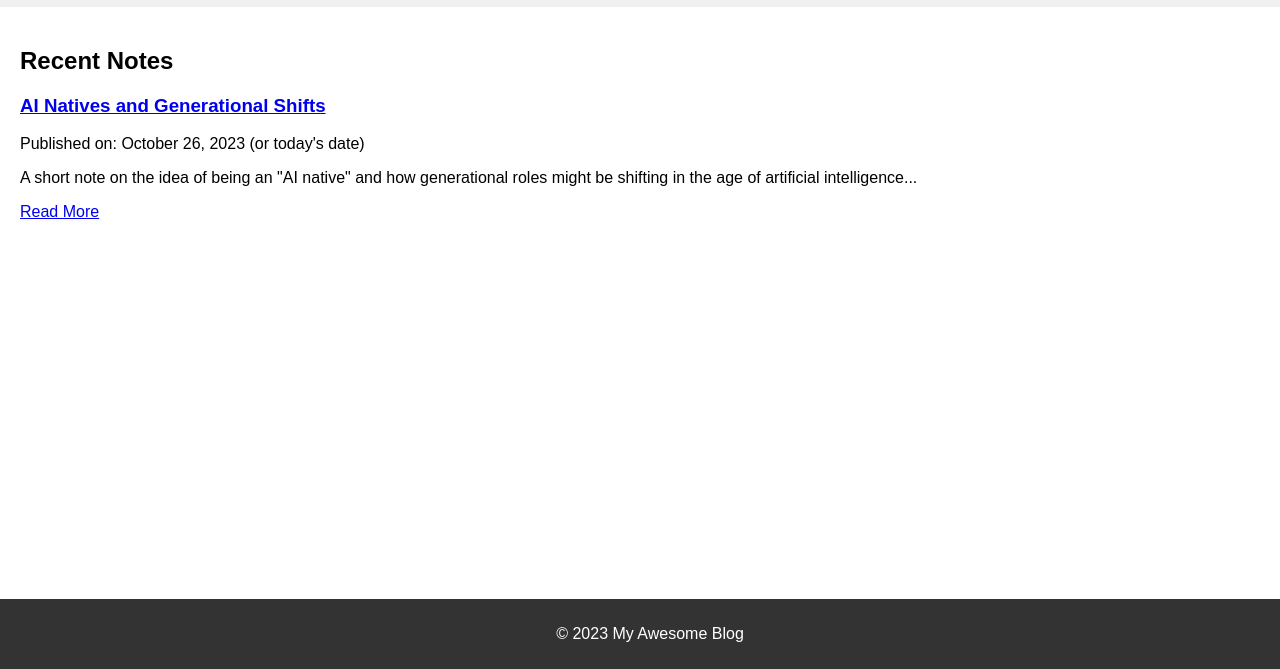
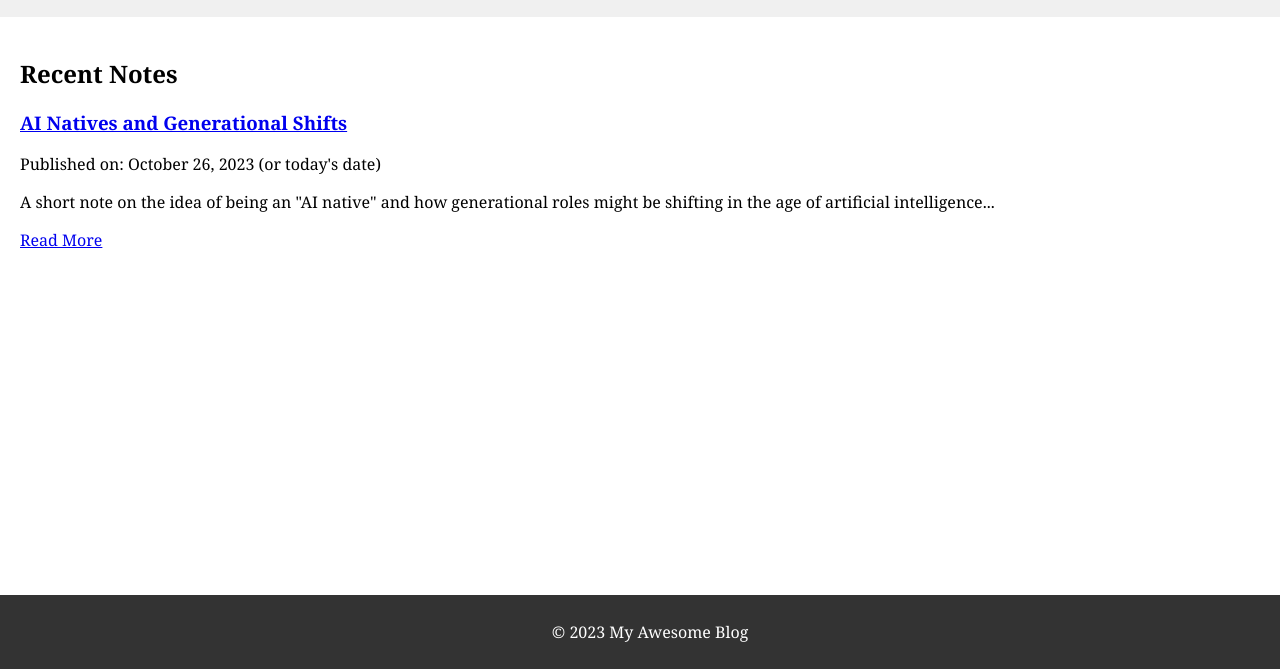
Before and after one commit to buildLittleWorlds/notes-and-yahtzees, a plain HTML site: page index.html in a window 1280 px wide. Shown: the part 131-800 px from the top of the page. Drawn offline with Linux system fonts and the light colour scheme.

Commit message:
Changed site font

```diff
--- a/style.css
+++ b/style.css
@@ -1,5 +1,5 @@
 body {
-    font-family: sans-serif; /* Sets a default font */
+    font-family: "Lyon Text", Georgia, serif;
     margin: 0;              /* Removes default body margin */
 }
 
```
